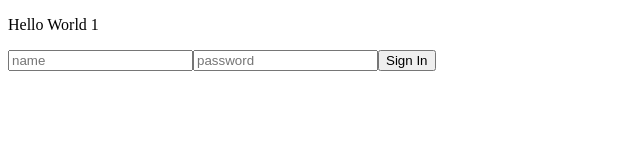
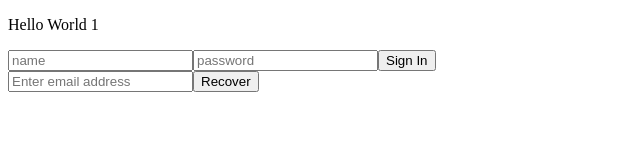
Before and after one commit to appcoreopc/reduxcomp, a React app: page / in a window 1280 px wide. Shown: the whole page, without its empty margins (0-640 px from the left). Built offline with nearby package versions, Linux system fonts and the light colour scheme.

Commit message:
login with forgot component.

```diff
--- /dev/null
+++ b/components/ForgotPassword.js
@@ -0,0 +1,19 @@
+import React, { Component, PropTypes } from 'react'
+
+class ForgotPassword extends Component {
+
+  constructor(props) {
+    super(props)
+  }
+
+  render() {
+    return (
+      <div>
+        <input type='text' placeholder='Enter email address '/>
+        <button> Recover </button>
+      </div>
+    )
+  }
+}
+
+export default ForgotPassword
--- a/components/SignIn.js
+++ b/components/SignIn.js
@@ -1,8 +1,11 @@
 import React, { Component, PropTypes } from 'react'
+import ForgotPassword from './ForgotPassword'
 
 class SignIn extends Component {
+
   constructor(props) {
     super(props)
+
   }
 
   render() {
@@ -10,9 +13,11 @@ class SignIn extends Component {
       <div>
         <input type='text' placeholder='name'/>
         <input type='text' placeholder='password' />
-      <button> Sign In </button>
+        <button> Sign In </button>
+
+        { this.props.showForgetPassword == 'true' ? <ForgotPassword /> : null }
+
       </div>
-
     )
   }
 }
--- a/index.html
+++ b/index.html
@@ -8,10 +8,12 @@
     </div>
 
 
-<div id="signin">
+	<div id="signin">
     </div>
 
 
+	<div id="forgot">
+    </div>
 
 
     <script src="/static/bundle.js"></script>
--- a/index.js
+++ b/index.js
@@ -3,11 +3,11 @@ import ReactDOM from 'react-dom'
 import { createStore } from 'redux'
 import HelloComponent from './components/HelloComponent'
 import SignIn from './components/SignIn'
+import ForgotPassword from './components/ForgotPassword'
 import counter from './reducers'
 
 const store = createStore(counter)
 const rootEl = document.getElementById('root')
-
 const signin = document.getElementById('signin')
 
 function render() {
@@ -18,14 +18,10 @@ function render() {
   )
 
   ReactDOM.render(
-    <SignIn/>,
+    <SignIn showForgetPassword='true'/>,
     signin
   )
-
-
 }
-
-
 
 render()
 store.subscribe(render)
```
